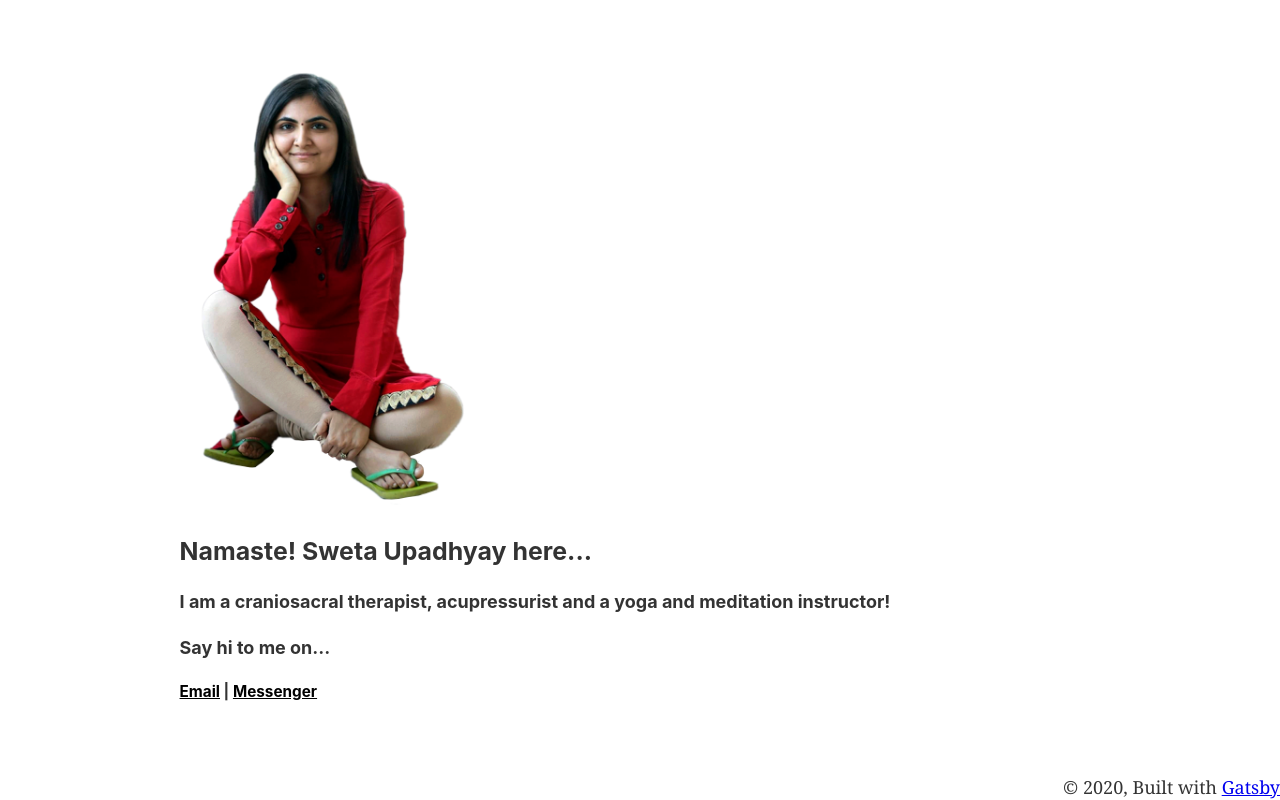
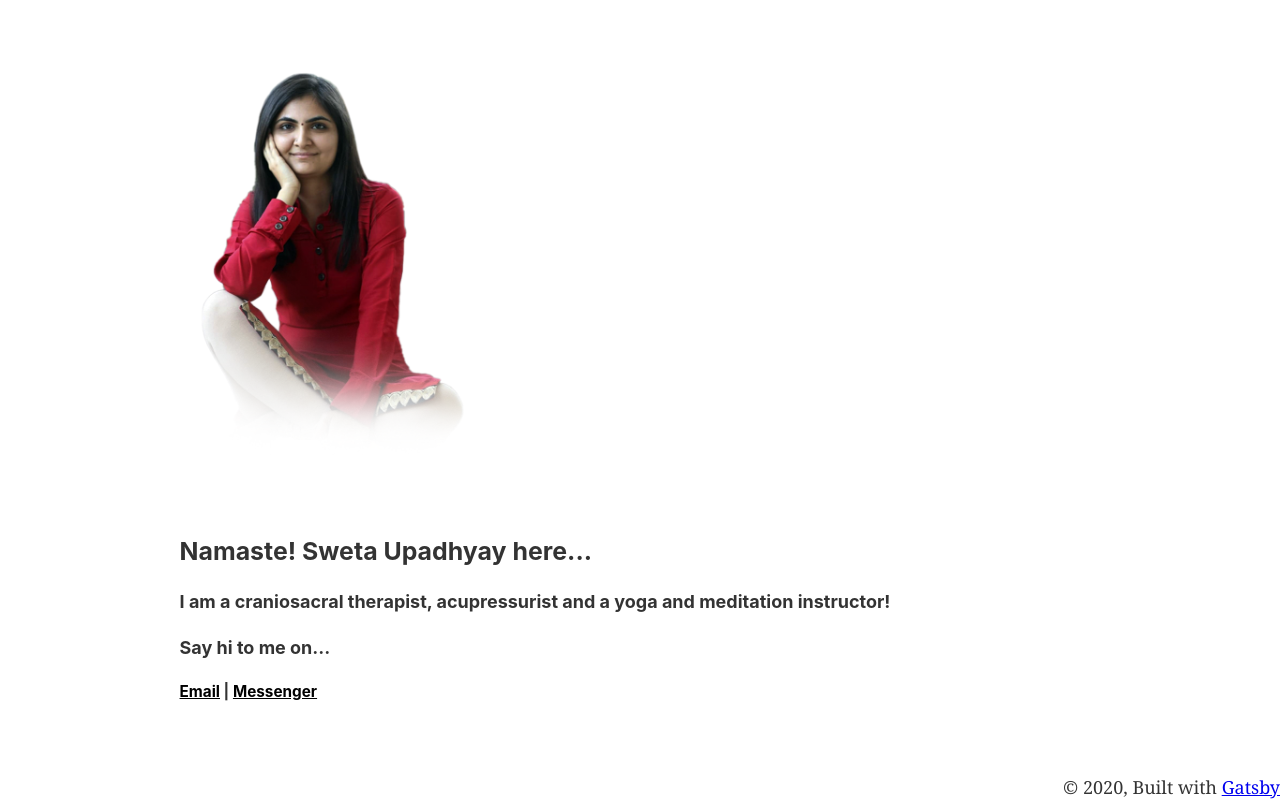
Before and after one commit to tannakartikey/sweta.rocks, a Gatsby site: page / in a window 1280 px wide. Built offline with nearby package versions, Linux system fonts and the light colour scheme; Gatsby itself is replaced by a stand-in of ours.

Commit message:
Changed the image

```diff
--- a/src/components/image.js
+++ b/src/components/image.js
@@ -16,7 +16,7 @@ import Img from "gatsby-image"
 const Image = () => {
   const data = useStaticQuery(graphql`
     query {
-      placeholderImage: file(relativePath: { eq: "sweta_upadhyay.png" }) {
+      placeholderImage: file(relativePath: { eq: "sweta_new.png" }) {
         childImageSharp {
           fluid(maxWidth: 300) {
             ...GatsbyImageSharpFluid
```
Also changed, not shown: src/images/sweta_new.png (added).
